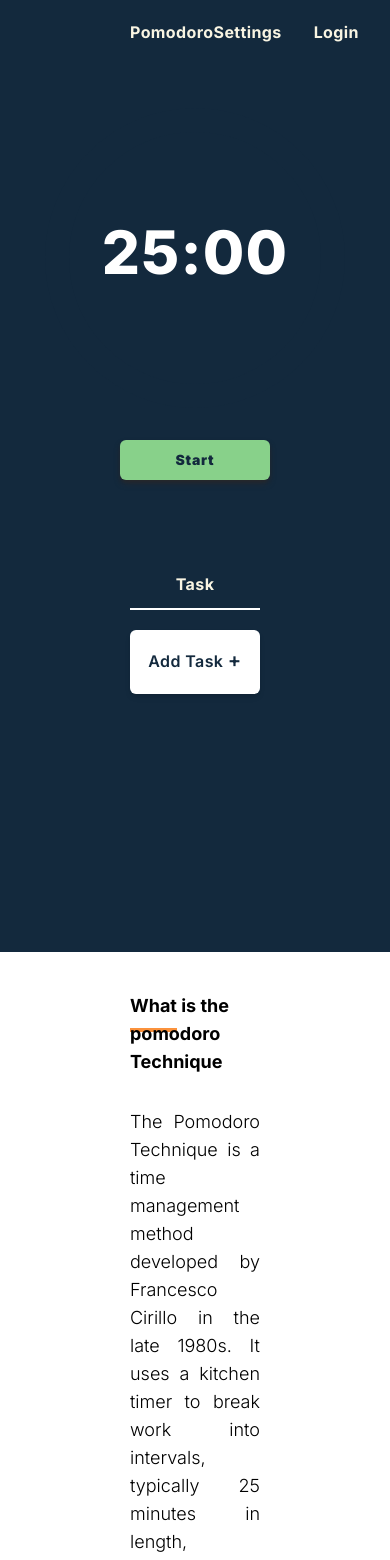
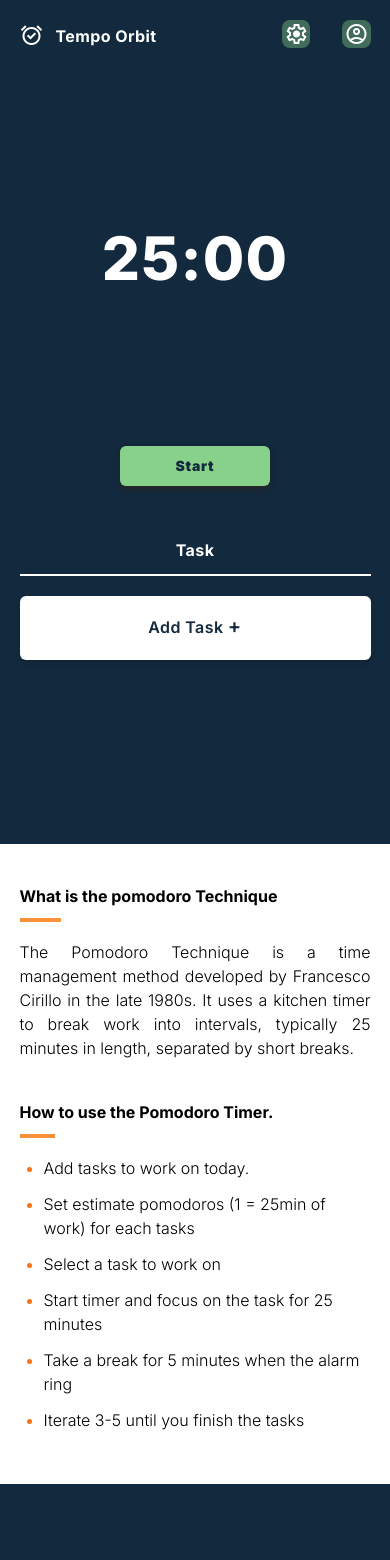
Before and after one commit to JoHena/Pomo-Fruit, a Next.js app: page / in a window 390 px wide. Shown: the top 1560 px of the page. After the commit the page ends 1484 px from the top, so only its background shows below. Built offline with nearby package versions, Linux system fonts and the light colour scheme.

Commit message:
FIX: Responsiveness

```diff
--- a/app/components/Pomodoro.tsx
+++ b/app/components/Pomodoro.tsx
@@ -9,18 +9,20 @@ export function Pomodoro({}) {
 	const [ticking, setTicking] = useState(false);
 
 	return (
-		<>
-			<Navbar ticking={ticking} />
+		<div
+			className={twMerge(
+				"flex flex-col items-center gap-[5vh] min-h-screen transition-colors duration-500 text-white",
+				ticking ? "bg-PomoActive text-PomoInActive" : "bg-PomoInActive"
+			)}
+		>
+			<Navbar />
 
 			<section
-				className={twMerge(
-					"flex flex-col items-center min-h-screen tracking-wide gap-20 transition-colors duration-500",
-					ticking ? "bg-PomoActive text-PomoInActive" : "bg-PomoInActive"
-				)}
+				className={twMerge("flex flex-col items-center tracking-wide gap-10")}
 			>
 				<Timer ticking={ticking} setTicking={setTicking} />
 				<TaskManager ticking={ticking} />
 			</section>
-		</>
+		</div>
 	);
 }
--- a/app/components/TaskCard.tsx
+++ b/app/components/TaskCard.tsx
@@ -1,20 +1,34 @@
 import React, { ReactNode } from "react";
 import { Task } from "../typing";
+import { twMerge } from "tailwind-merge";
 
 interface ITaskCard {
+	ticking: boolean;
 	task: Task;
 	changeMode: (id: number, edit: boolean) => void;
 	taskForm: ReactNode;
 }
 
-export function TaskCard({ task, taskForm, changeMode }: ITaskCard) {
+export function TaskCard({ task, taskForm, changeMode, ticking }: ITaskCard) {
 	return (
 		<>
 			{task.editMode ? (
 				taskForm
 			) : (
-				<li className="flex items-center justify-between gap-2 bg-white text-PomoInActive rounded-md rounded-l-sm px-4 py-2 border-l-8 border-PomoActive shadow-md">
-					{task.taskName}
+				<li
+					className={twMerge(
+						"flex items-center justify-between bg-white text-PomoInActive rounded-md rounded-l-sm px-4 py-2 border-l-8 shadow-md",
+						ticking ? "border-PomoInActive" : "border-PomoActive"
+					)}
+				>
+					<div className="flex justify-between items-center w-[90%]">
+						<div className="flex gap-3 items-center">
+							<span className="material-symbols-outlined">check_circle</span>
+							<span>{task.taskName}</span>
+						</div>
+						<span>0/{task.pomodoroTime}</span>
+					</div>
+
 					<button
 						className="material-symbols-outlined text-xl font-extrabold shadow-xl"
 						onClick={() => changeMode(task.id, true)}
--- a/app/components/TaskForm.tsx
+++ b/app/components/TaskForm.tsx
@@ -28,8 +28,9 @@ export function TaskForm({ setActive, taskActions, task }: ITaskForm) {
 	};
 
 	return (
-		<form className="grid p-4 rounded-md w-full gap-3 bg-white text-black animate-task-down overflow-hidden border-l-8 border-PomoActive shadow-md">
+		<form className="grid p-4 rounded-md w-full gap-3 bg-white text-black animate-task-down overflow-hidden shadow-md">
 			<input
+				autoFocus
 				className="text-xl bg-transparent w-full appearance-none outline-none"
 				placeholder="What are you working on?"
 				value={taskName}
--- a/app/components/TaskManager.tsx
+++ b/app/components/TaskManager.tsx
@@ -9,7 +9,7 @@ export function TaskManager({ ticking }: { ticking: boolean }) {
 	const { tasks, ...taskActions } = useTasks();
 
 	return (
-		<div className="w-1/3 flex flex-col gap-5 transition-all">
+		<div className="w-[90vw] xl:w-[20vw] flex flex-col gap-5">
 			<h2
 				className={twMerge(
 					"border-b-2 text-center p-3 font-bold",
@@ -23,6 +23,7 @@ export function TaskManager({ ticking }: { ticking: boolean }) {
 				<ul className="flex flex-col gap-5">
 					{tasks.map((task, index) => (
 						<TaskCard
+							ticking={ticking}
 							key={index}
 							task={task}
 							changeMode={taskActions.changeMode}
@@ -37,14 +38,14 @@ export function TaskManager({ ticking }: { ticking: boolean }) {
 			) : (
 				<button
 					className={twMerge(
-						"p-4 rounded-md bg-white text-PomoInActive flex transition-all duration-500 h-16 shadow-md mb-32",
+						"p-4 rounded-md bg-white text-PomoInActive flex h-16 shadow-md mb-32",
 						ticking && "bg-PomoInActive text-white"
 					)}
 					onClick={() => {
 						!active && setActive(!active);
 					}}
 				>
-					<div className="text-PomoInActive w-full text-center">
+					<div className={twMerge("w-full text-center")}>
 						Add Task <span className="text-xl">+</span>
 					</div>
 				</button>
--- a/app/components/navbar.tsx
+++ b/app/components/navbar.tsx
@@ -1,21 +1,26 @@
 import React from "react";
-import { twMerge } from "tailwind-merge";
 
-export function Navbar({ ticking }: { ticking: boolean }) {
+export function Navbar() {
 	return (
-		<div
-			className={twMerge(
-				"flex justify-center font-bold tracking-wide pt-5 pb-16 transition-colors duration-500",
-				ticking ? "bg-[#88D18A] text-[#13293D]" : "bg-[#13293D]"
-			)}
-		>
-			<nav className="flex items-center justify-between w-1/3">
-				<div>Pomodoro</div>
-				<ul className="flex gap-8">
-					<li>Settings</li>
-					<li>Login</li>
-				</ul>
-			</nav>
-		</div>
+		<nav className="flex justify-between w-[90vw] py-5 font-bold tracking-wide items-center">
+			<div className="flex items-center gap-3">
+				<span className="material-symbols-outlined mb-0.5">alarm_on</span>
+				<h1>Tempo Orbit</h1>
+			</div>
+			<ul className="flex gap-8 items-center">
+				<li className="hidden xl:block">Settings</li>
+				<li>
+					<span className="material-symbols-outlined bg-PomoActive bg-opacity-40 rounded-lg p-0.5">
+						settings
+					</span>
+				</li>
+				<li className="hidden xl:block">Login</li>
+				<li>
+					<span className="material-symbols-outlined bg-PomoActive bg-opacity-40 rounded-lg p-0.5">
+						account_circle
+					</span>
+				</li>
+			</ul>
+		</nav>
 	);
 }
--- a/app/globalIcons.css
+++ b/app/globalIcons.css
@@ -1 +1 @@
-@import url("https://fonts.googleapis.com/css2?family=Material+Symbols+Outlined:opsz,wght,FILL,GRAD@20..48,100..700,0..1,-50..200");
+@import url("https://fonts.googleapis.com/css2?family=Material+Symbols+Outlined:opsz,wght,FILL,GRAD@24,400,1,0");
--- a/app/globals.css
+++ b/app/globals.css
@@ -1,6 +1,18 @@
 @tailwind base;
 @tailwind components;
 @tailwind utilities;
+
+@layer utilities {
+	/* Hide scrollbar for Chrome, Safari and Opera */
+	.no-scrollbar::-webkit-scrollbar {
+		display: none;
+	}
+	/* Hide scrollbar for IE, Edge and Firefox */
+	.no-scrollbar {
+		-ms-overflow-style: none; /* IE and Edge */
+		scrollbar-width: none; /* Firefox */
+	}
+}
 
 @layer base {
 	input[type="number"]::-webkit-outer-spin-button,
--- a/app/layout.tsx
+++ b/app/layout.tsx
@@ -17,7 +17,9 @@ export default function RootLayout({
 }>) {
 	return (
 		<html lang="en">
-			<body className={`font-xl font-semibold ${inter.className}`}>
+			<body
+				className={`font-xl font-semibold bg-PomoInActive ${inter.className} overflow-y-scroll no-scrollbar`}
+			>
 				{children}
 			</body>
 		</html>
--- a/app/page.tsx
+++ b/app/page.tsx
@@ -5,8 +5,9 @@ export default function Home() {
 		<main>
 			<Pomodoro />
 
-			<section className="bg-white text-black flex flex-col gap-10 items-center text-lg py-10 font-light">
-				<div className="w-1/3">
+			<section className="bg-white text-black flex flex-col items-center text-base xl:text-lg py-10 font-light">
+				<div className="w-[90vw] flex flex-col gap-10">
+					<div>
 						<h2 className="mb-8 font-bold">
 							<span className="border-b-4 border-orange-400 pb-3">What</span> is
 							the pomodoro Technique
@@ -14,17 +15,17 @@ export default function Home() {
 						<p className="text-justify">
 							The Pomodoro Technique is a time management method developed by
 							Francesco Cirillo in the late 1980s. It uses a kitchen timer to
-						break work into intervals, typically 25 minutes in length, separated
-						by short breaks.
+							break work into intervals, typically 25 minutes in length,
+							separated by short breaks.
 						</p>
 					</div>
 
-				<div className="w-1/3">
+					<div>
 						<h2 className="mb-8 font-bold">
 							<span className="border-b-4 border-orange-400 pb-3">How</span> to
 							use the Pomodoro Timer.
 						</h2>
-					<ul className="list-disc list-inside ml-8 *:my-3 marker:text-orange-500">
+						<ul className="list-disc pl-6 xl:ml-8 *:my-3 marker:text-orange-500">
 							<li>Add tasks to work on today.</li>
 							<li>Set estimate pomodoros (1 = 25min of work) for each tasks</li>
 							<li>Select a task to work on</li>
@@ -33,6 +34,7 @@ export default function Home() {
 							<li>Iterate 3-5 until you finish the tasks</li>
 						</ul>
 					</div>
+				</div>
 			</section>
 		</main>
 	);
--- a/components/ui/button.tsx
+++ b/components/ui/button.tsx
@@ -11,7 +11,7 @@ const buttonVariants = cva(
 			variant: {
 				default: "bg-primary text-primary-foreground hover:bg-primary/90",
 				pomodoro:
-					"bg-[#88D18A] text-[#13293D] font-black tracking-wider hover:text-black hover:bg-white/90 transition-colors duration-300 shadow-md shadow-zinc-800",
+					"bg-[#88D18A] text-[#13293D] font-black tracking-wider active:text-black active:bg-white/90 transition-colors duration-300 shadow-md shadow-zinc-800",
 				destructive:
 					"bg-destructive text-destructive-foreground hover:bg-destructive/90",
 				outline:
```
Lines whose indentation alone changed are shown as unchanged.
